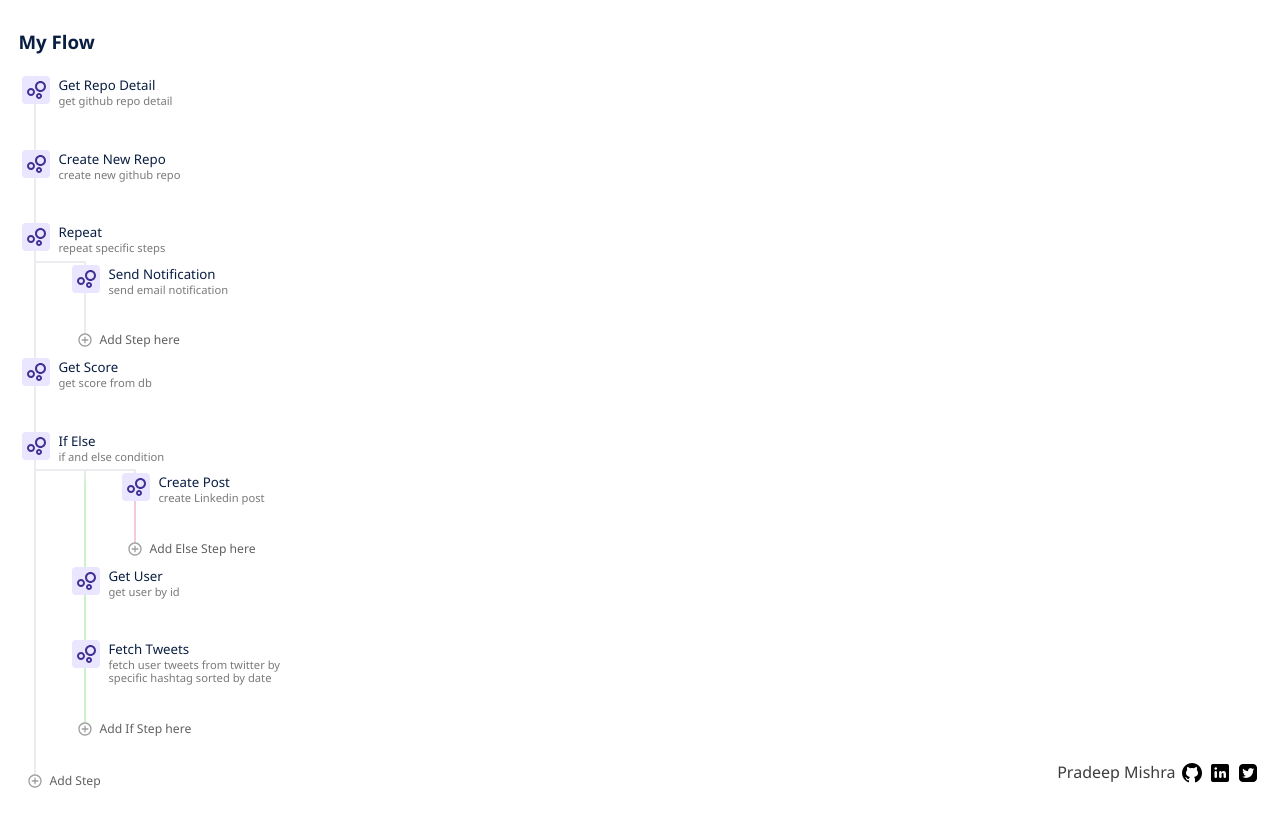
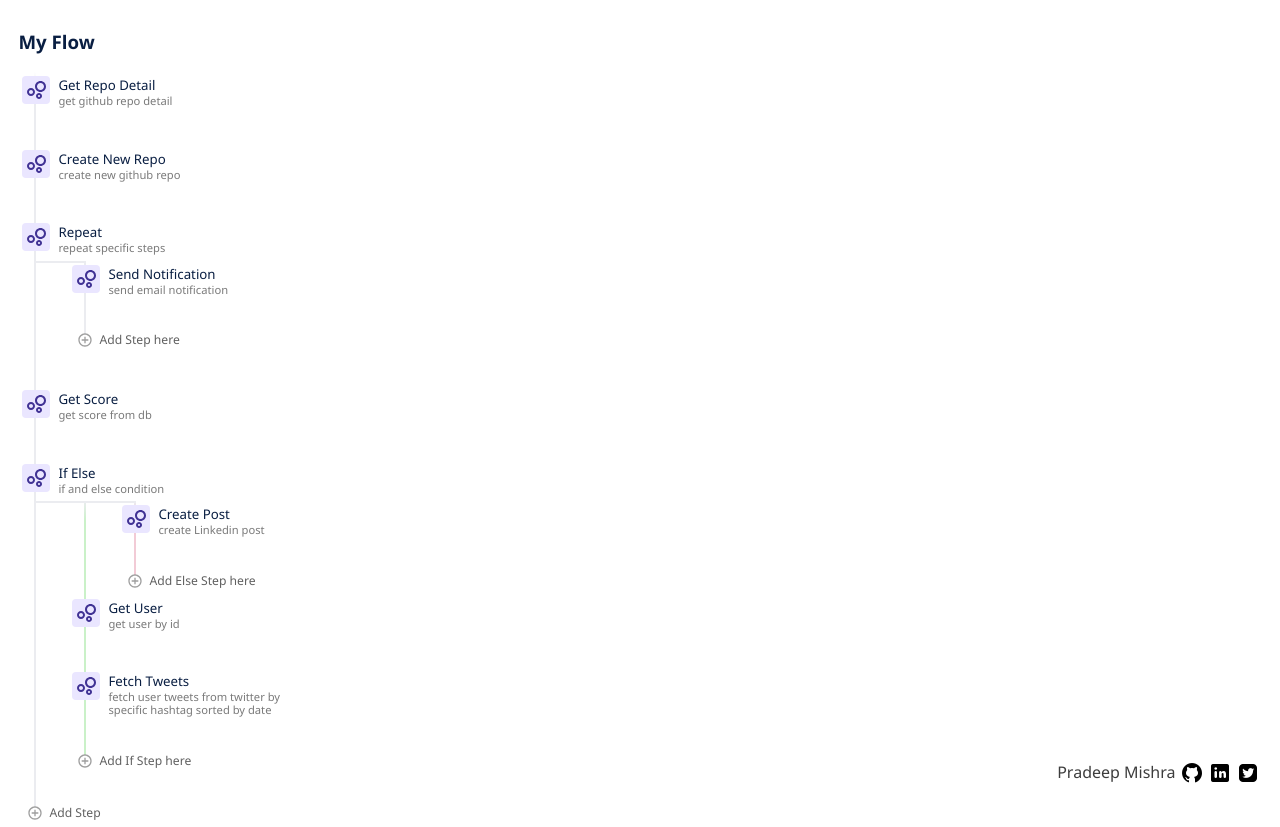
Before and after one commit to pradeep-mishra/flow-tree, a React (Vite) app: page / in a window 1280 px wide. Before the commit the page ends 800 px from the top, so only its background shows below. Built offline with nearby package versions, Linux system fonts and the light colour scheme.

Commit message:
add step button added after loop step

```diff
--- a/src/components/RenderBlocks.jsx
+++ b/src/components/RenderBlocks.jsx
@@ -105,6 +105,18 @@ const RenderBlocks = ({
                   onNewStep={onNewStep}
                 />
               </Loop>
+              <div className='ft-step-block-foot'>
+                {steps.length > currentPosition + 1 ? (
+                  <AddStepButton
+                    hideByDefault={!showMiddleAddButton}
+                    position={currentPosition}
+                    path={path}
+                    onNewStep={onNewStep}
+                  />
+                ) : (
+                  <></>
+                )}
+              </div>
             </>
           );
         default:
@@ -139,7 +151,9 @@ const RenderBlocks = ({
       {steps.map((step, index) => {
         const currPath = `${path}[${index}]`;
         return (
-          <div key={index}>{loadBlockSwitch(step, index, currPath, path)}</div>
+          <div className='ft-block-item' key={index}>
+            {loadBlockSwitch(step, index, currPath, path)}
+          </div>
         );
       })}
       {getLastAddButton(onNewStep, path)}
```
